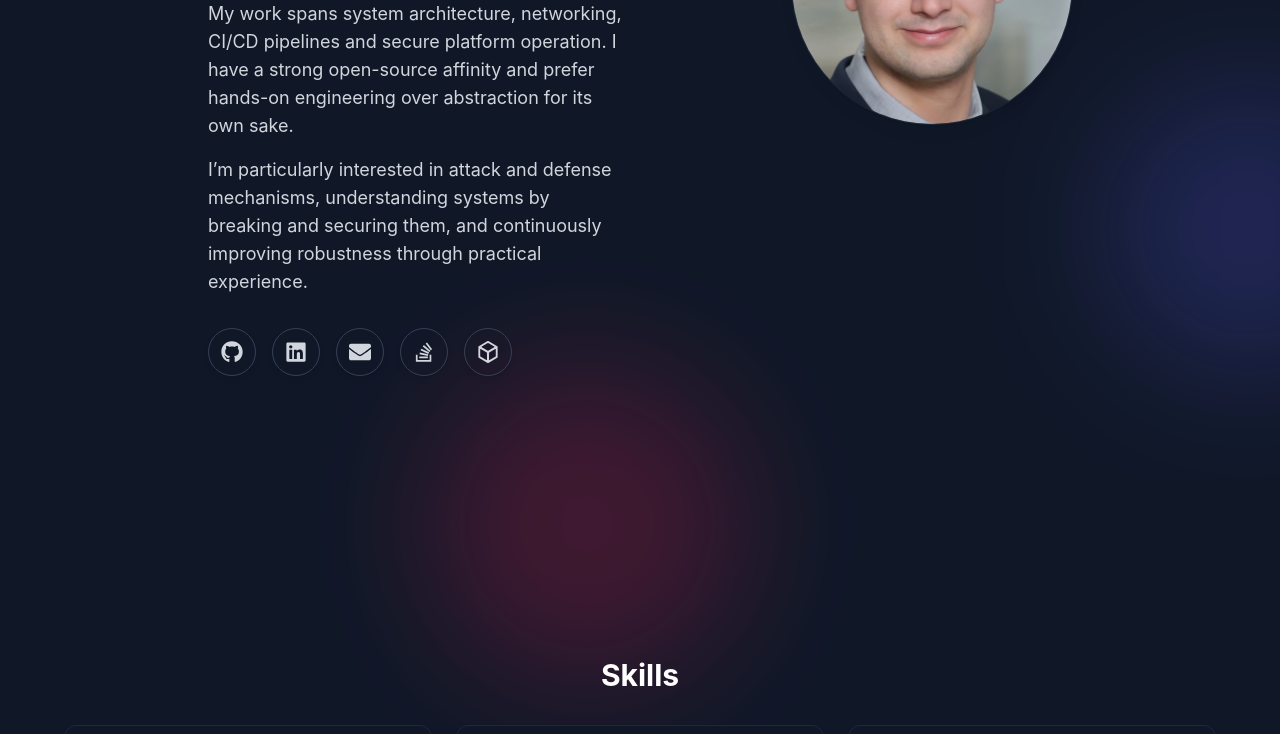
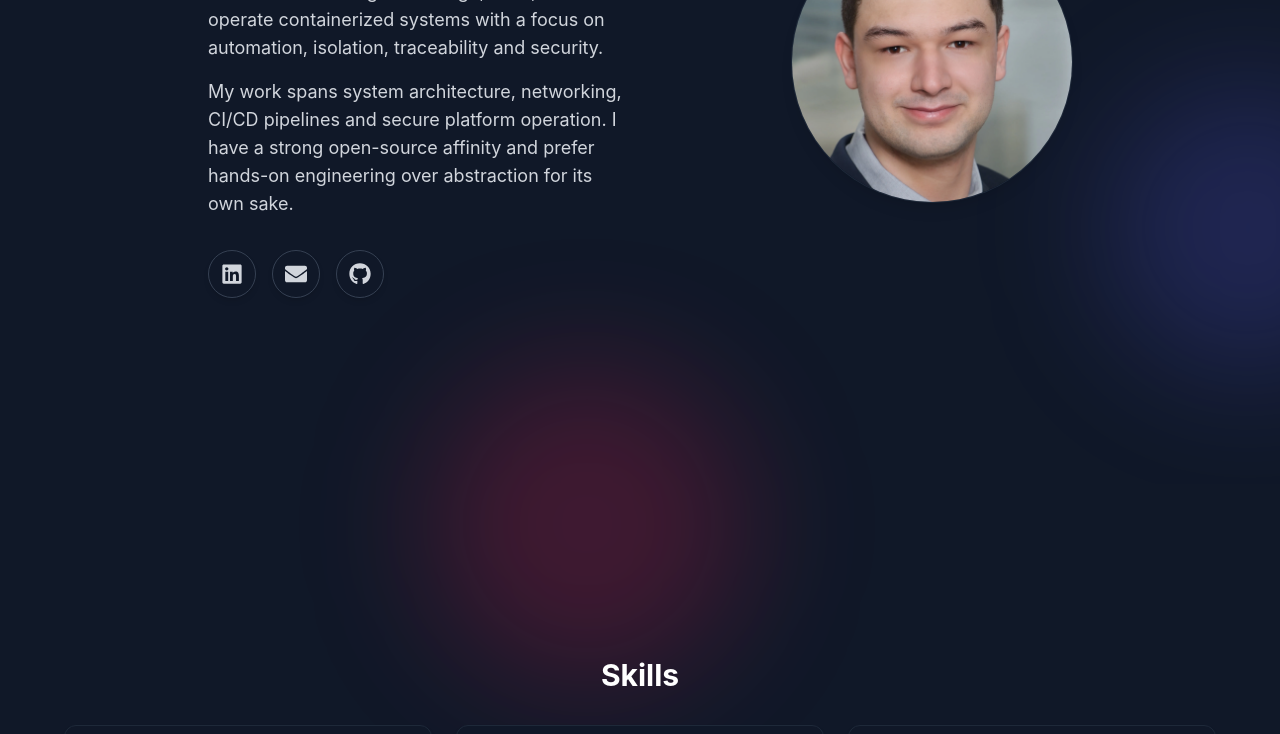
Before and after one commit to 53845714nF/my-website, a React (Vite) app: page / in a window 1280 px wide. Shown: the part 1116-1850 px from the top of the page. Built offline with nearby package versions, Linux system fonts and the light colour scheme.

Commit message:
Delete the Stack Overflow link because it's dead. Remove Hack the Box because I'm barely active there. Delete unnecessary text.

```diff
--- a/src/components/about/About.tsx
+++ b/src/components/about/About.tsx
@@ -1,5 +1,4 @@
-import { FaGithub, FaLinkedin, FaEnvelope, FaStackOverflow } from "react-icons/fa";
-import { SiHackthebox } from "react-icons/si";
+import { FaGithub, FaLinkedin, FaEnvelope } from "react-icons/fa";
 
 export default function About() {
   return (
@@ -35,27 +34,10 @@ export default function About() {
                 My work spans system architecture, networking, CI/CD pipelines and secure platform operation.
                 I have a strong open-source affinity and prefer hands-on engineering over abstraction for its own sake.
               </p>
-              <p>
-                I’m particularly interested in attack and defense mechanisms, understanding systems by breaking and securing them,
-                and continuously improving robustness through practical experience.
-              </p>
             </div>
 
             {/* Icons links */}
             <div className="mt-8 flex items-center gap-4">
-              <a
-                href="https://github.com/53845714nF"
-                target="_blank"
-                rel="noopener noreferrer"
-                aria-label="GitHub"
-                className="group inline-flex items-center justify-center w-12 h-12 rounded-full border border-gray-300 dark:border-gray-700 hover:bg-gray-100 dark:hover:bg-gray-800 transition-colors btn-3d pop"
-              >
-                <FaGithub
-                  size={22}
-                  className="text-gray-600 dark:text-gray-300 group-hover:text-gray-900 dark:group-hover:text-white"
-                />
-              </a>
-
               <a
                 href="https://www.linkedin.com/in/sebastian-feustel"
                 target="_blank"
@@ -79,28 +61,14 @@ export default function About() {
                   className="text-gray-600 dark:text-gray-300 group-hover:text-gray-900 dark:group-hover:text-white"
                 />
               </a>
-
               <a
-                href="https://stackoverflow.com/users/19719003/53845714nf"
+                href="https://github.com/53845714nF"
                 target="_blank"
                 rel="noopener noreferrer"
-                aria-label="Stackoverflow."
+                aria-label="GitHub"
                 className="group inline-flex items-center justify-center w-12 h-12 rounded-full border border-gray-300 dark:border-gray-700 hover:bg-gray-100 dark:hover:bg-gray-800 transition-colors btn-3d pop"
               >
-                <FaStackOverflow
-                  size={22}
-                  className="text-gray-600 dark:text-gray-300 group-hover:text-gray-900 dark:group-hover:text-white"
-                />
-              </a>
-
-              <a
-                href="https://app.hackthebox.com/public/users/1563285"
-                target="_blank"
-                rel="noopener noreferrer"
-                aria-label="Hackthebox"
-                className="group inline-flex items-center justify-center w-12 h-12 rounded-full border border-gray-300 dark:border-gray-700 hover:bg-gray-100 dark:hover:bg-gray-800 transition-colors btn-3d pop"
-              >
-                <SiHackthebox
+                <FaGithub
                   size={22}
                   className="text-gray-600 dark:text-gray-300 group-hover:text-gray-900 dark:group-hover:text-white"
                 />
```
